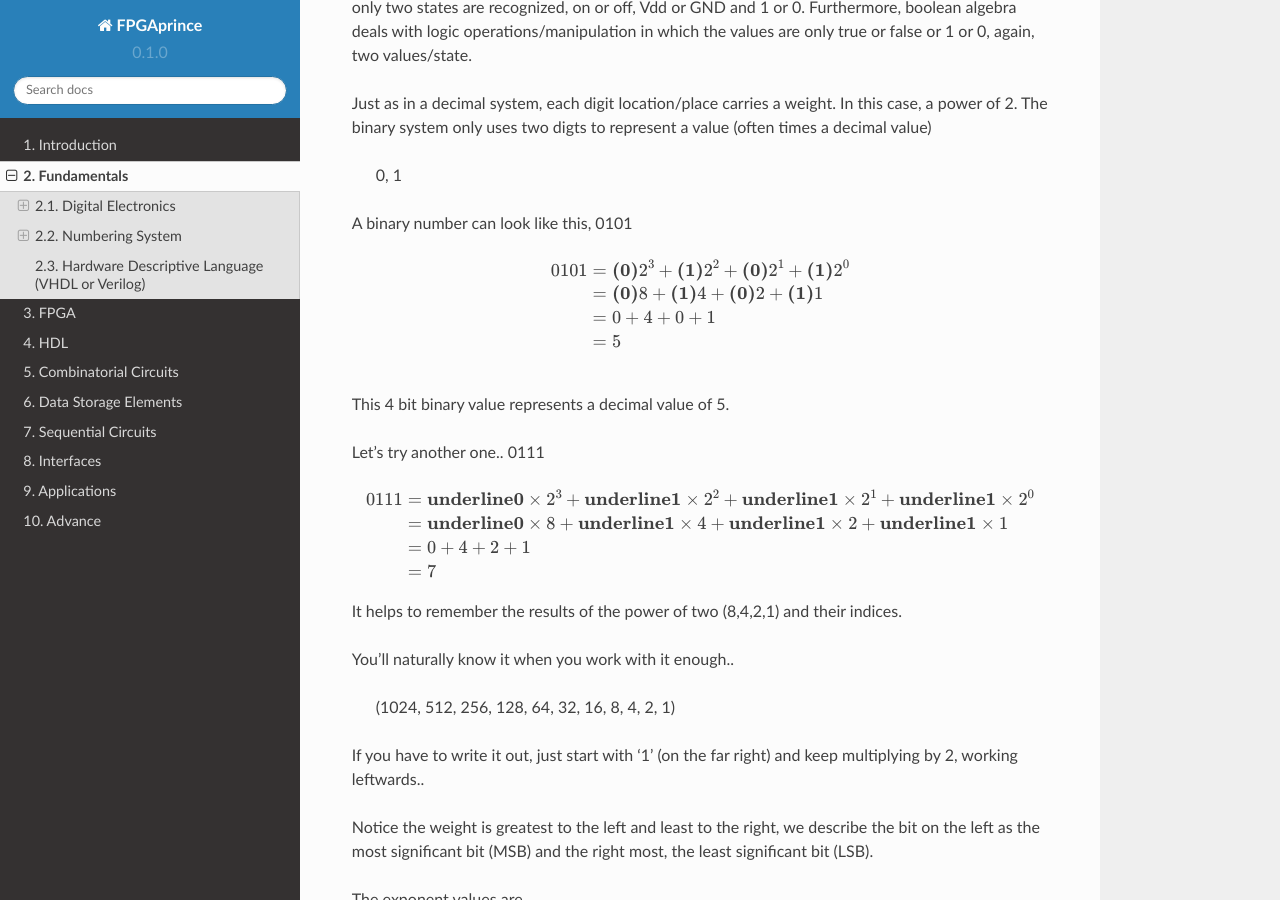
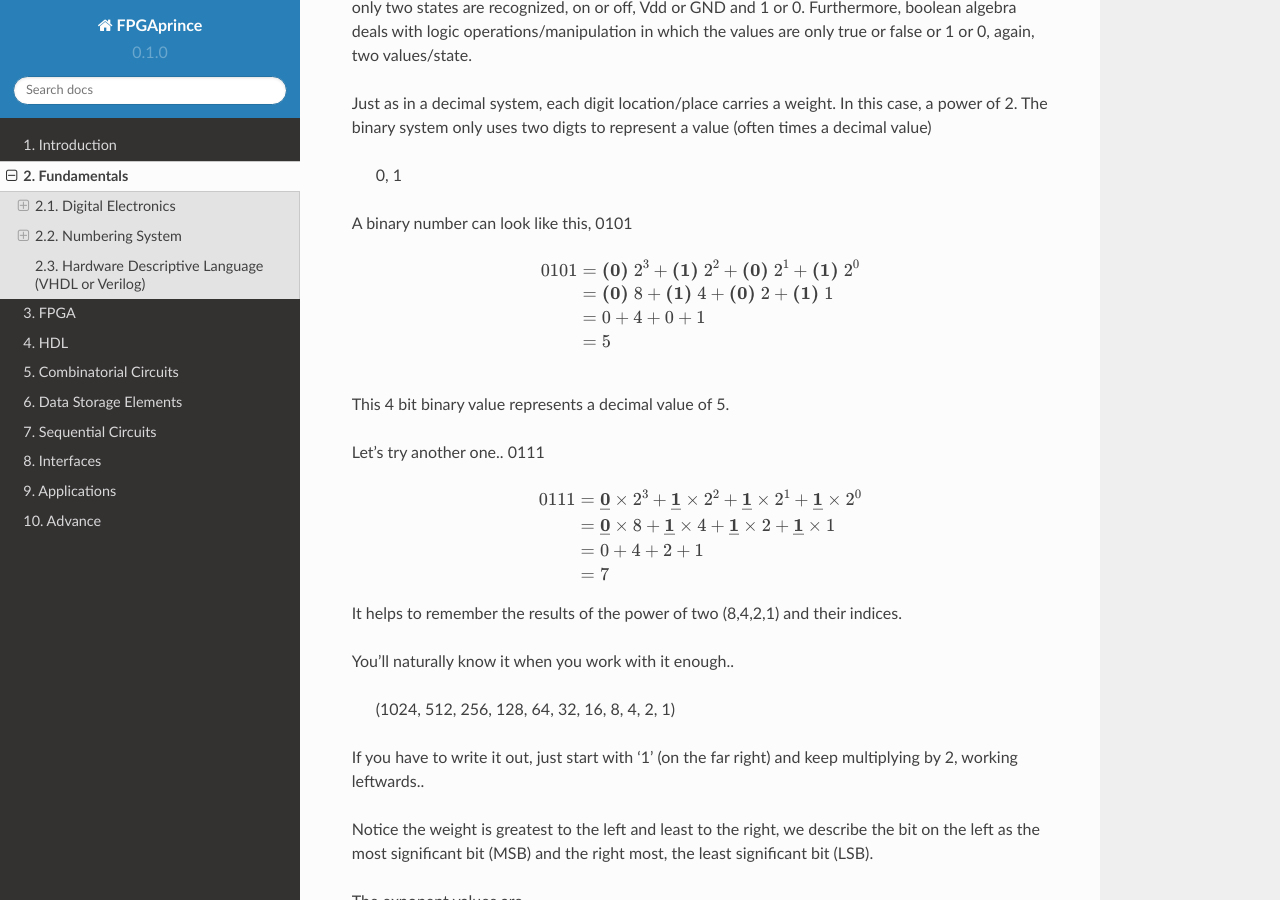
Before and after one commit to fpgaprince/rtd, a Sphinx documentation site: the page built from docs/source/fundamentals.rst, in a window 1280 px wide and 900 px high, scrolled down 3140 px. Built offline with Sphinx 7.4.7 and the Read the Docs theme 2.0.0, drawn with Linux system fonts in a browser that asks for light colours.

Commit message:
readibility

```diff
--- a/docs/source/fundamentals.rst
+++ b/docs/source/fundamentals.rst
@@ -148,8 +148,8 @@ A binary number can look like this, 0101
 
 .. math::
 
-    0101    &= \mathbf{(0)}2^3 + \mathbf{(1)}2^2 + \mathbf{(0)}2^1 + \mathbf{(1)}2^0\\
-            &= \mathbf{(0)}8 + \mathbf{(1)}4 + \mathbf{(0)}2 + \mathbf{(1)}1\\
+    0101    &= \mathbf{(0)}\; 2^3 + \mathbf{(1)}\; 2^2 + \mathbf{(0)}\; 2^1 + \mathbf{(1)}\; 2^0\\
+            &= \mathbf{(0)}\; 8 + \mathbf{(1)}\; 4 + \mathbf{(0)}\; 2 + \mathbf{(1)}\; 1\\
             &= 0 + 4 + 0 + 1\\
             &= 5
 
@@ -165,8 +165,8 @@ Let's try another one.. 0111
 
 .. math::
 
-    0111    &= \mathbf{underline{0}} \times 2^3 + \mathbf{underline{1}} \times 2^2 + \mathbf{underline{1}} \times 2^1 + \mathbf{underline{1}} \times 2^0\\
-            &= \mathbf{underline{0}} \times 8 + \mathbf{underline{1}} \times 4 + \mathbf{underline{1}} \times 2 + \mathbf{underline{1}} \times 1\\
+    0111    &= \mathbf{\underline{0}} \times 2^3 + \mathbf{\underline{1}} \times 2^2 + \mathbf{\underline{1}} \times 2^1 + \mathbf{\underline{1}} \times 2^0\\
+            &= \mathbf{\underline{0}} \times 8 + \mathbf{\underline{1}} \times 4 + \mathbf{\underline{1}} \times 2 + \mathbf{\underline{1}} \times 1\\
             &= 0 + 4 + 2 + 1\\
             &= 7
 
```
